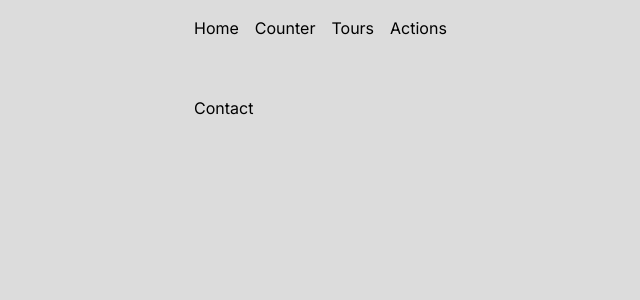
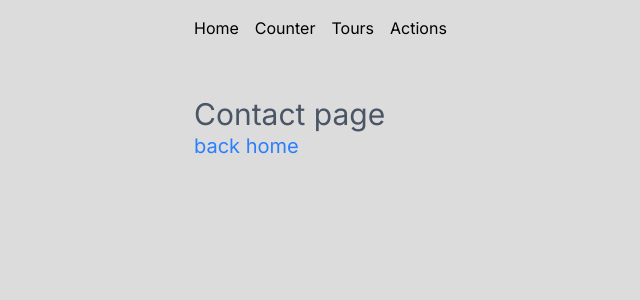
Before and after one commit to ReactRay/Next-js-practice, a Next.js app: page /info/contact in a window 1280 px wide. Shown: the top 300 px of the page, without its empty margins (62-702 px from the left). Built offline with nearby package versions, Linux system fonts and the light colour scheme.

Commit message:
going back to this project

```diff
--- a/app/info/contact/page.tsx
+++ b/app/info/contact/page.tsx
@@ -1,11 +1,15 @@
 
 
 import React from 'react'
+import Link from 'next/link'
 
 function Contact() {
     return (
-        <div>
-            <h1>Contact</h1>
+        <div className='  align-center gap-10'>
+            <h1 className='text-3xl text-gray-600'>Contact page</h1>
+            <Link href='/' className='text-xl text-blue-500 inline-block '>
+                back home
+            </Link>
         </div>
     )
 }
```
